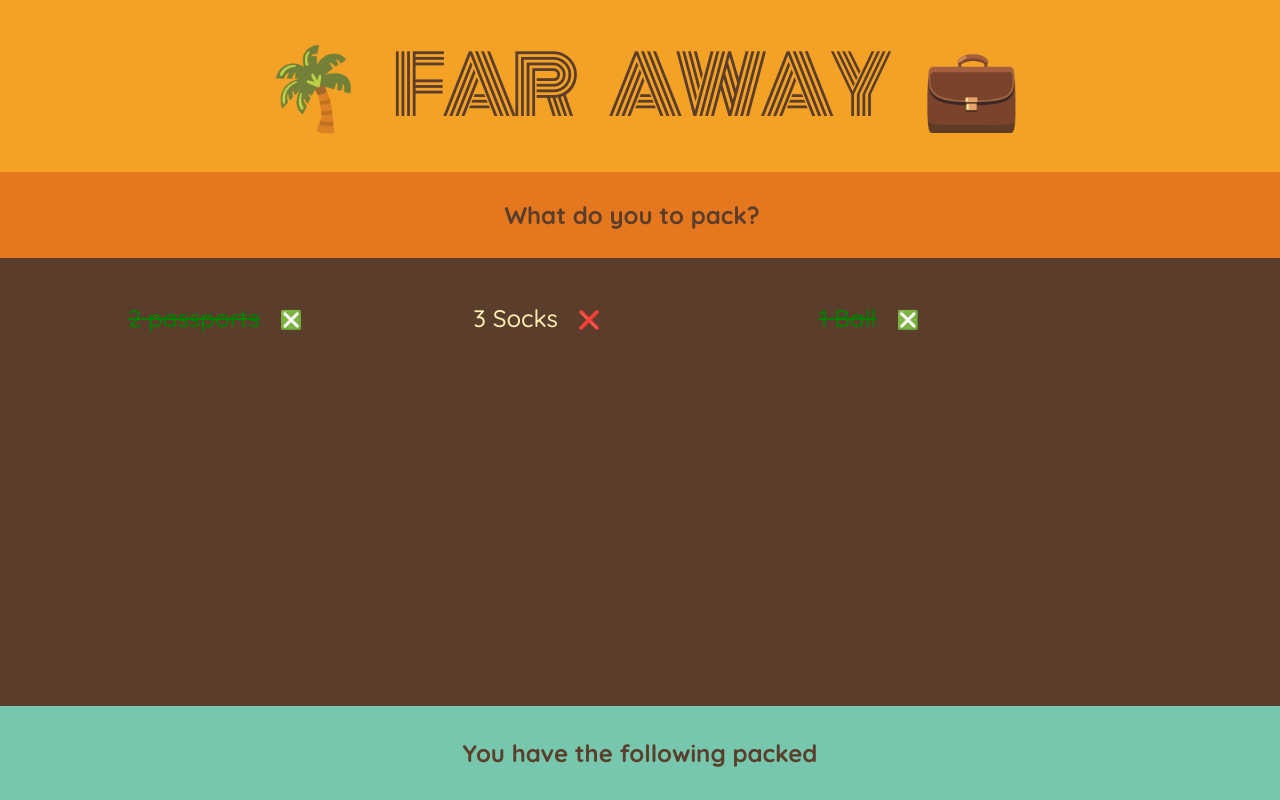
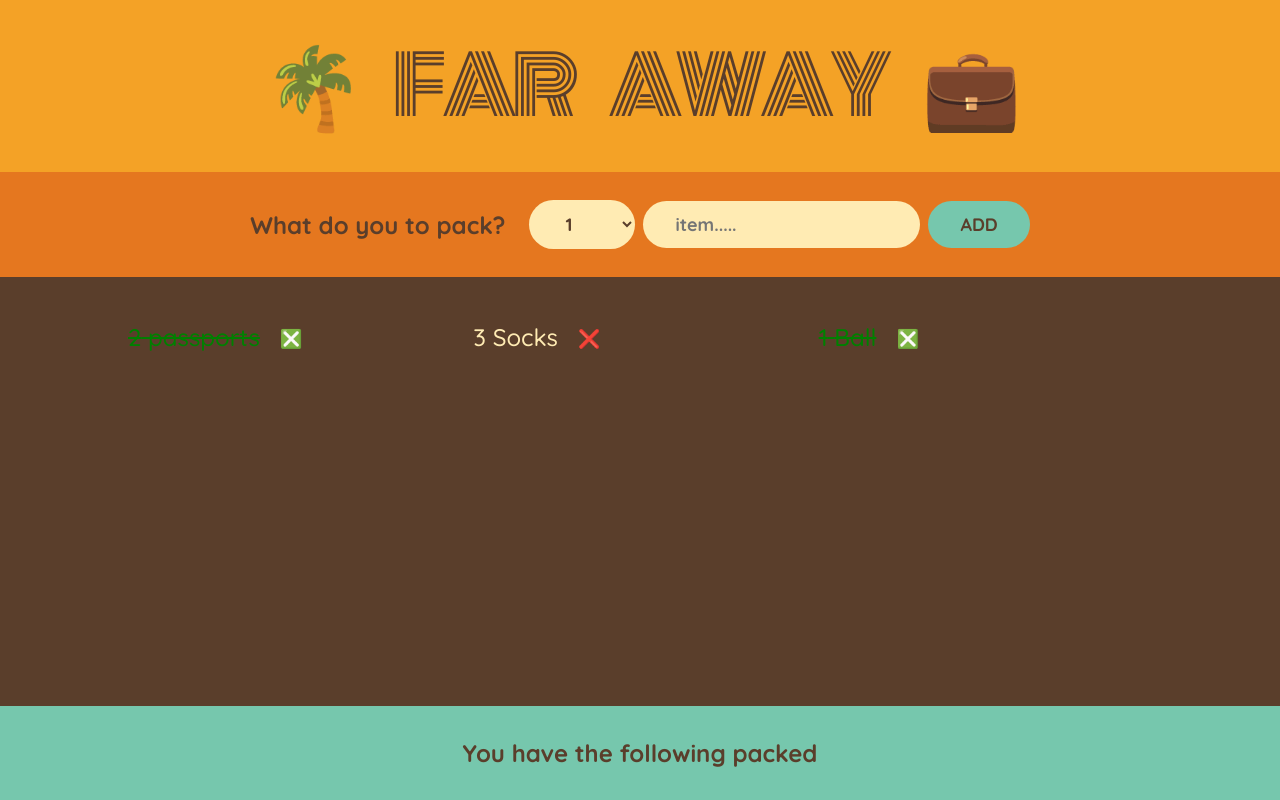
Before and after one commit to Codekazuki/pizza, a React (Create React App) app: page / in a window 1280 px wide. Built offline with nearby package versions, Linux system fonts and the light colour scheme.

Commit message:
new sprint

```diff
--- a/src/travel/Form.js
+++ b/src/travel/Form.js
@@ -2,9 +2,18 @@
 
 const Form = () => {
   return (
-    <div className='add-form'>
+    <form className='add-form'>
       <h3>What do you to pack?</h3>
-    </div>
+      <select name='' id=''>
+        {Array.from({ length: 20 }, (_, i) => i + 1).map((num) => (
+          <option value={num} key={num}>
+            {num}
+          </option>
+        ))}
+      </select>
+      <input type='text' placeholder='item.....' />
+      <button>Add</button>
+    </form>
   );
 };
 
--- a/src/travel/PackingList.js
+++ b/src/travel/PackingList.js
@@ -10,7 +10,7 @@
     <div className='list'>
       <ul>
         {initialItems.map((item) => {
-          return <Item item={item} />;
+          return <Item key={item.id} item={item} />;
         })}
       </ul>
     </div>
```
